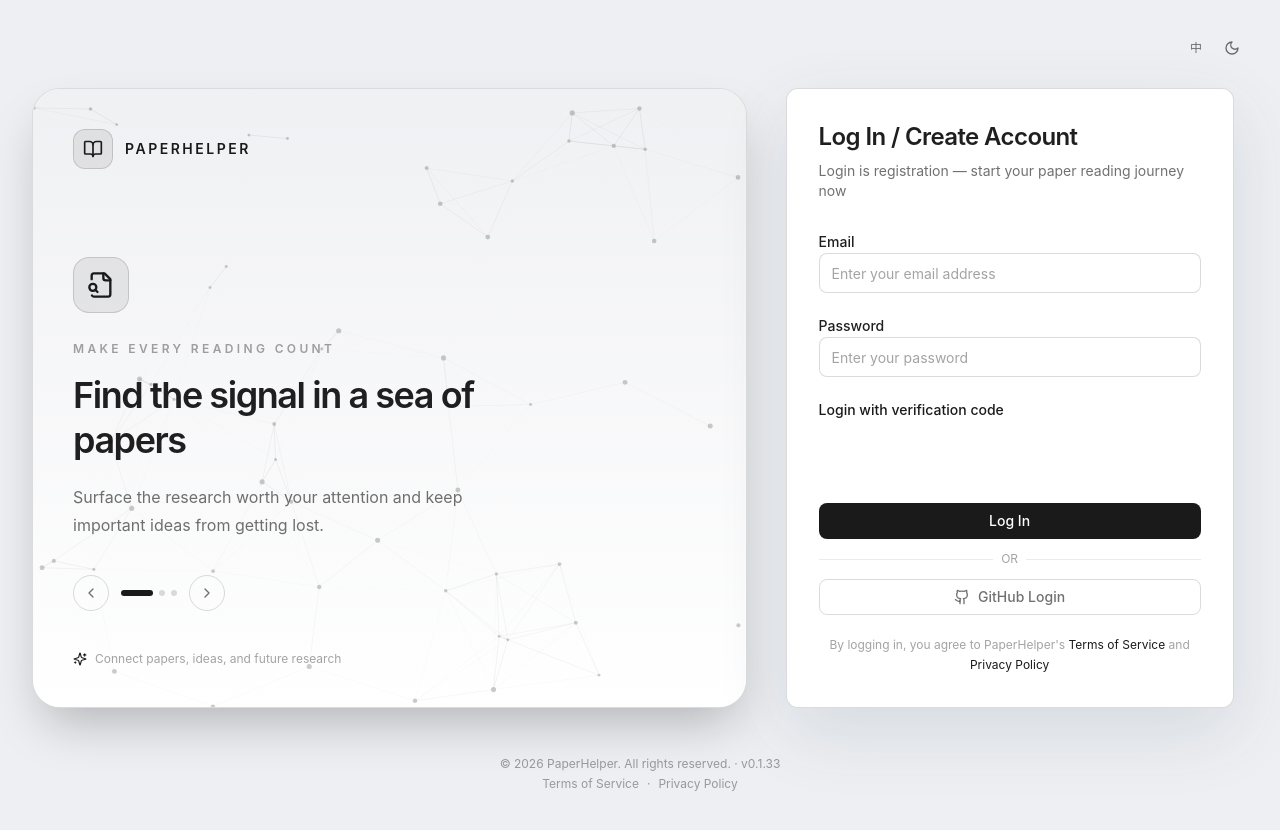
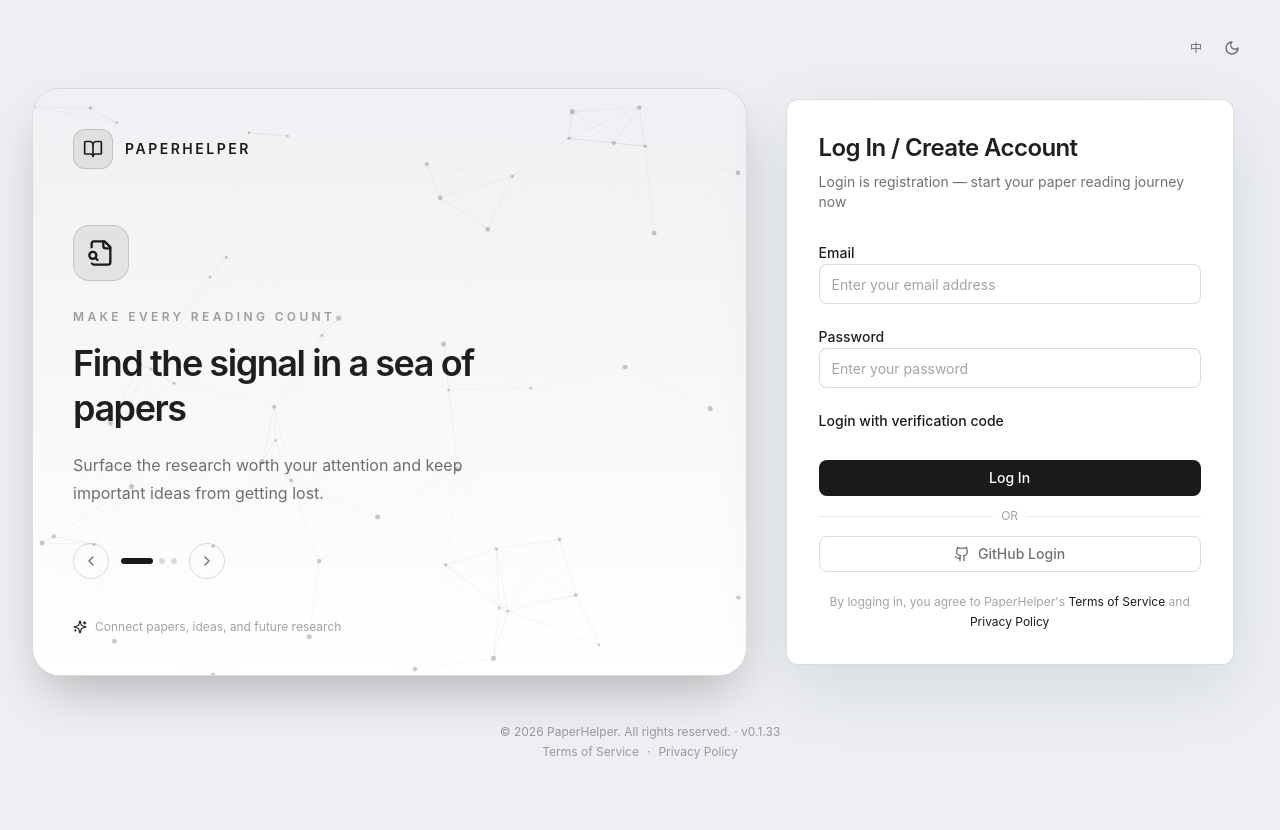
Before and after one commit to ninedo-ina/paper-reader, a Next.js app in the folder frontend/: page /en/login in a window 1280 px wide. After the commit the page ends 800 px from the top, so only its background shows below. Built offline with nearby package versions, Linux system fonts and the light colour scheme; no server answers.

Commit message:
fix: align login carousel height to the sign-in card
The v0.1.33 stretch went the wrong way: the sign-in card was pulled to
the carousel's fixed 620px. Restore the card's natural height and let
the carousel stretch to match the card instead of forcing a min-height.

```diff
--- a/frontend/src/app/[locale]/(auth)/layout.tsx
+++ b/frontend/src/app/[locale]/(auth)/layout.tsx
@@ -12,7 +12,7 @@
       </div>
       <div className="mx-auto grid w-full max-w-7xl flex-1 items-stretch gap-6 py-6 lg:grid-cols-[minmax(0,1.2fr)_minmax(380px,.8fr)]">
         <LoginExperience />
-        <div className="flex w-full items-stretch justify-center">{children}</div>
+        <div className="flex w-full items-center justify-center">{children}</div>
       </div>
       <AuthFooter />
     </main>
--- a/frontend/src/app/layout.tsx
+++ b/frontend/src/app/layout.tsx
@@ -10,7 +10,7 @@
   applicationName: "PaperHelper",
   description: "基于 GROBID 的学术论文在线阅读、批注、笔记与 AI 辅助阅读平台",
   icons: {
-    icon: "/paperhelper-favicon-light.svg?v=0.1.33",
+    icon: "/paperhelper-favicon-light.svg?v=0.1.34",
   },
 }
 
--- a/frontend/src/components/auth/LoginExperience.tsx
+++ b/frontend/src/components/auth/LoginExperience.tsx
@@ -108,7 +108,7 @@
     resetTimer()
   }
   return (
-    <section className="relative hidden h-full min-h-[620px] overflow-hidden rounded-[28px] border border-[var(--border-color)] bg-[var(--surface-0)] p-10 text-[var(--text-primary)] shadow-2xl lg:flex lg:flex-col">
+    <section className="relative hidden overflow-hidden rounded-[28px] border border-[var(--border-color)] bg-[var(--surface-0)] p-10 text-[var(--text-primary)] shadow-2xl lg:flex lg:flex-col">
       <div className="absolute inset-0 bg-[linear-gradient(180deg,var(--bg-root),var(--surface-0))] opacity-90" aria-hidden="true" />
       <ParticleField />
       <div className="relative z-10 flex items-center gap-3 text-sm font-semibold tracking-[.18em] text-[var(--accent)]">
--- a/frontend/src/components/auth/LoginForm.tsx
+++ b/frontend/src/components/auth/LoginForm.tsx
@@ -67,13 +67,13 @@
   }
 
   return (
-    <Card variant="default" className="flex h-full w-full max-w-md flex-col shadow-[0_24px_70px_rgba(34,71,96,0.12)] backdrop-blur-xl">
+    <Card variant="default" className="w-full max-w-md shadow-[0_24px_70px_rgba(34,71,96,0.12)] backdrop-blur-xl">
       <CardHeader className="px-8 pt-8 pb-5">
         <CardTitle className="text-2xl tracking-tight">{t("loginUnifiedTitle")}</CardTitle>
         <CardDescription className="mt-2">{t("loginUnifiedSubtitle")}</CardDescription>
       </CardHeader>
-      <form onSubmit={handleSubmit} className="flex flex-1 flex-col">
-        <CardContent className="flex-1 space-y-5 px-8 py-2">
+      <form onSubmit={handleSubmit}>
+        <CardContent className="space-y-5 px-8 py-2">
           <div className="space-y-2">
             <Label htmlFor="email">{t("email")}</Label>
             <Input
--- a/frontend/src/components/layout/FaviconThemeSync.tsx
+++ b/frontend/src/components/layout/FaviconThemeSync.tsx
@@ -8,7 +8,7 @@
 
   useEffect(() => {
     const variant = resolvedTheme === "dark" ? "dark" : "light"
-    const href = `/paperhelper-favicon-${variant}.svg?v=0.1.33`
+    const href = `/paperhelper-favicon-${variant}.svg?v=0.1.34`
     const links = Array.from(
       document.querySelectorAll<HTMLLinkElement>('link[rel~="icon"]'),
     )
```
